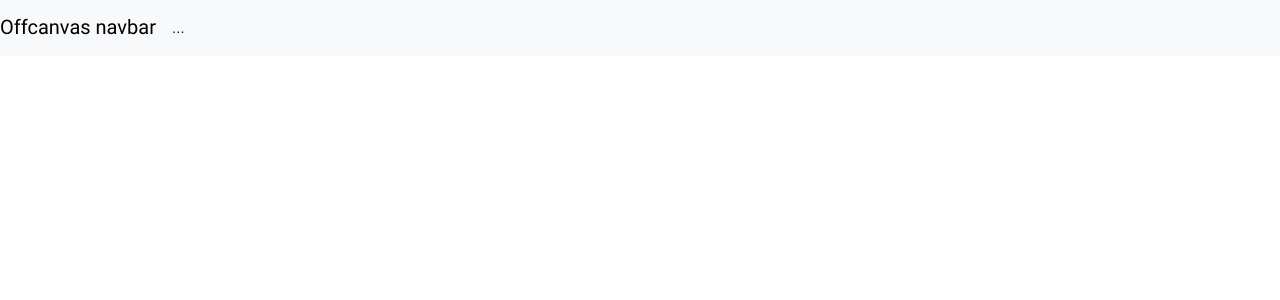
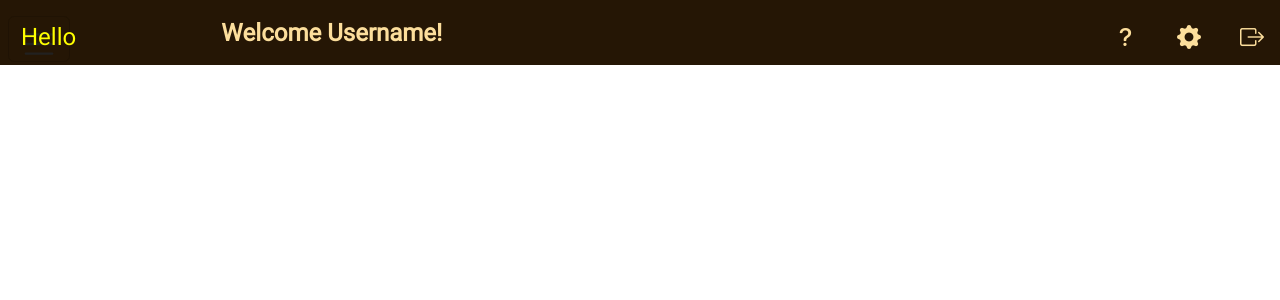
Before and after one commit to seif7666/My-Fellow-Writer, a React app in the folder Frontend/: page / in a window 1280 px wide. Shown: the top 300 px of the page. Built offline with nearby package versions, Linux system fonts and the light colour scheme.

Commit message:
Extended navbar added!

```diff
--- a/Frontend/src/pages/CommonComponents/Drawer.tsx
+++ b/Frontend/src/pages/CommonComponents/Drawer.tsx
@@ -1,29 +1,93 @@
 const Drawer = () => {
   //<i class="bi bi-list"></i>
   return (
-    <nav className="navbar navbar-expand-lg bg-body-tertiary fixed-top">
-      <a className="navbar-brand" href="#">
-        Offcanvas navbar
-      </a>
+    <>
+      <div className="container-fluid">
+        <div
+          className="offcanvas offcanvas-start"
+          id="offcanvasNavbar"
+          aria-labelledby="offcanvasNavbarLabel"
+        >
+          <div className="offcanvas-header">
+            <h5 className="offcanvas-title" id="offcanvasNavbarLabel">
+              Offcanvas
+            </h5>
+            <button
+              type="button"
+              className="btn-close"
+              data-bs-dismiss="offcanvas"
+              aria-label="Close"
+            ></button>
+          </div>
+          <div className="offcanvas-body">
+            <ul className="navbar-nav justify-content-end flex-grow-1 pe-3">
+              <li className="nav-item">
+                <a className="nav-link active" aria-current="page" href="#">
+                  Home
+                </a>
+              </li>
+              <li className="nav-item">
+                <a className="nav-link" href="#">
+                  Link
+                </a>
+              </li>
+              <li className="nav-item dropdown">
+                <a
+                  className="nav-link dropdown-toggle"
+                  href="#"
+                  role="button"
+                  data-bs-toggle="dropdown"
+                  aria-expanded="false"
+                >
+                  Dropdown
+                </a>
+                <ul className="dropdown-menu">
+                  <li>
+                    <a className="dropdown-item" href="#">
+                      Action
+                    </a>
+                  </li>
+                  <li>
+                    <a className="dropdown-item" href="#">
+                      Another action
+                    </a>
+                  </li>
+                  <li>
+                    <hr className="dropdown-divider"></hr>
+                  </li>
+                  <li>
+                    <a className="dropdown-item" href="#">
+                      Something else here
+                    </a>
+                  </li>
+                </ul>
+              </li>
+            </ul>
+            <form className="d-flex mt-3" role="search">
+              <input
+                className="form-control me-2"
+                type="search"
+                placeholder="Search"
+                aria-label="Search"
+              />
+              <button className="btn btn-outline-success" type="submit">
+                Search
+              </button>
+            </form>
+          </div>
+        </div>
+      </div>
       <button
         className="navbar-toggler"
         type="button"
         data-bs-toggle="offcanvas"
-        data-bs-target="#navbarOffcanvasLg"
-        aria-controls="navbarOffcanvasLg"
+        data-bs-target="#offcanvasNavbar"
+        aria-controls="offcanvasNavbar"
         aria-label="Toggle navigation"
       >
-        <span className="navbar-toggler-icon"></span>
+        <span className="navbar-toggler-icon nav-icon" style={{color:'yellow'}}>Hello</span>
       </button>
-      <div
-        className="offcanvas offcanvas-end"
-        // tabIndex="-1"
-        id="navbarOffcanvasLg"
-        aria-labelledby="navbarOffcanvasLgLabel"
-      >
-        ...
-      </div>
-    </nav>
+    </>
   );
 };
 
--- a/Frontend/src/pages/CommonComponents/Navbar.tsx
+++ b/Frontend/src/pages/CommonComponents/Navbar.tsx
@@ -8,17 +8,15 @@
 
   render(): React.ReactNode {
     return (
-      <div id="nav-div" className="container-fluid sticky-top">
-        <div className="row">
+      <nav id="nav-div" className="navbar container-fluid sticky-top">
+        <div className="row" style={{width:'100vw'}}>
           <div className="col-1 col-lg-2">
-            <Drawer/>
+            <Drawer />
           </div>
           <div id="nav-username-div" className="col-6 col-lg-6 text-start">
             <span>Welcome Username!</span>
           </div>
-          <div
-            className="col-5 offset-lg-2 col-lg-2"
-          >
+          <div className="col-5 offset-lg-2 col-lg-2">
             <div className="d-flex flex-row text-end">
               <div className="flex-fill">
                 <i className="bi bi-question-lg nav-icon"></i>
@@ -32,7 +30,7 @@
             </div>
           </div>
         </div>
-      </div>
+      </nav>
     );
   }
 }
```
